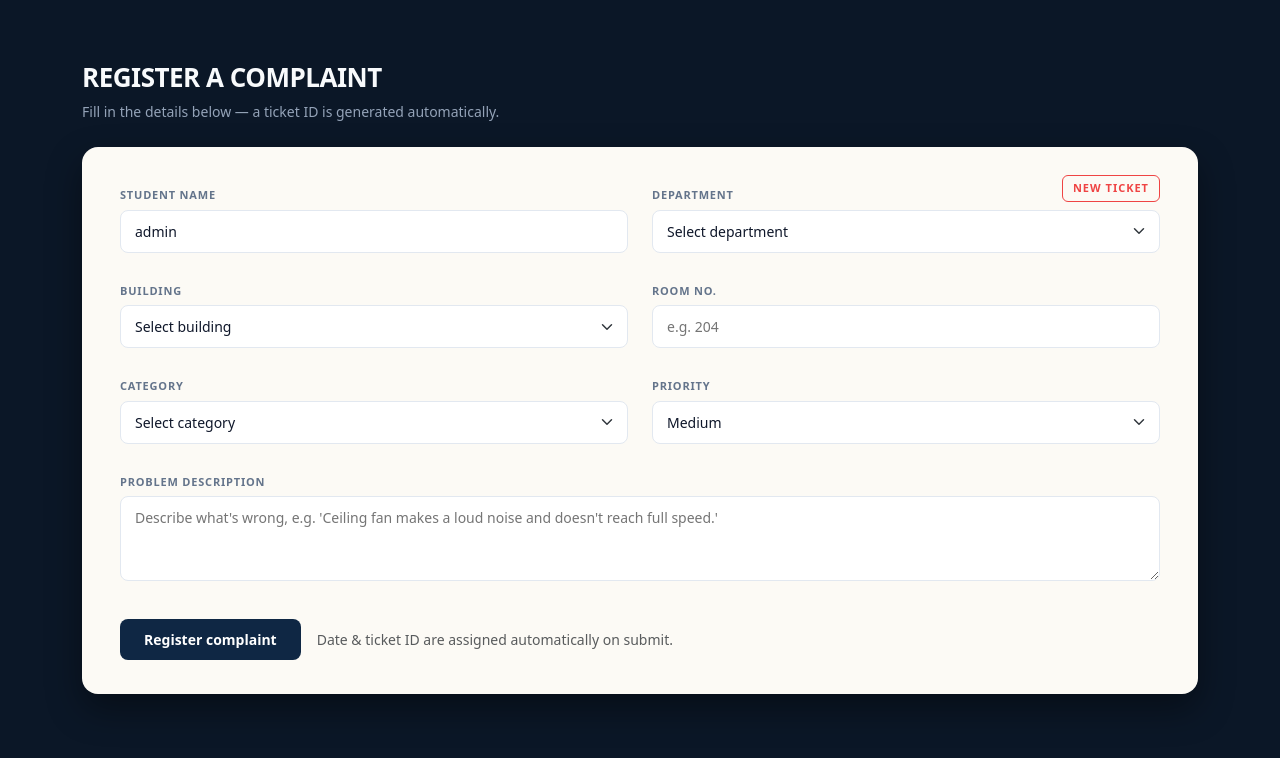
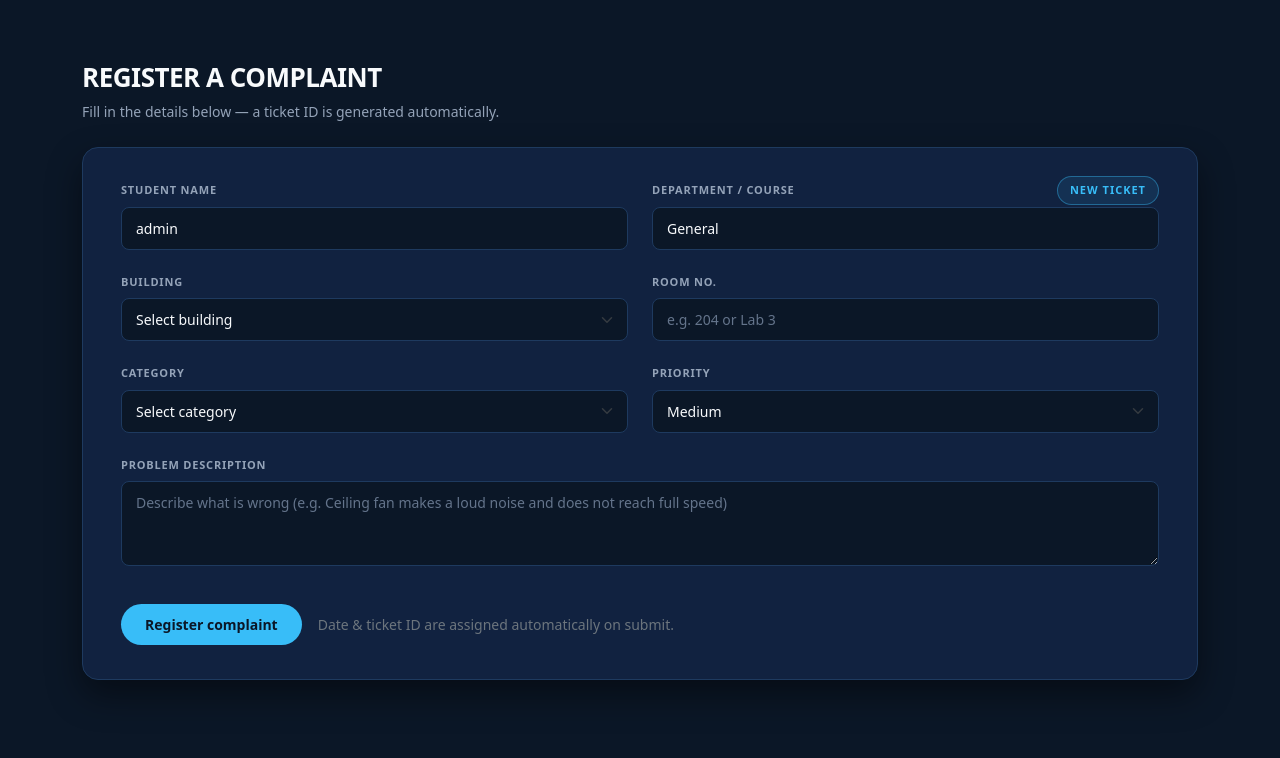
Before and after one commit to kumarsandela06-web/unitrack-campus, a Flask app: page /report_problem in a window 1280 px wide. Shown: the part 59-817 px from the top of the page. After the commit the page ends 746 px from the top, so only its background shows below. Run offline with Flask 3, Linux system fonts and the light colour scheme; a user stored in the database is signed in.

Commit message:
Update report_problem.html

```diff
--- a/unitrack-campus/templates/report_problem.html
+++ b/unitrack-campus/templates/report_problem.html
@@ -8,6 +8,7 @@
         text-transform: uppercase;
         letter-spacing: -0.5px;
         margin-top: 30px;
+        color: #f8fafc;
     }
 
     .page-sub {
@@ -16,13 +17,14 @@
         margin-bottom: 25px;
     }
 
-    /* Cream Paper Ticket Card */
+    /* Dark Slate Card matching the UniTrack dashboard */
     .ticket-card {
-        background-color: #fcfaf5;
+        background-color: #112240;
+        border: 1px solid #1e3a5f;
         border-radius: 16px;
         padding: 34px 38px;
-        color: #1e293b;
-        box-shadow: 0 15px 35px rgba(0, 0, 0, 0.4);
+        color: #f8fafc;
+        box-shadow: 0 15px 35px rgba(0, 0, 0, 0.45);
         position: relative;
     }
 
@@ -30,47 +32,66 @@
         position: absolute;
         top: 28px;
         right: 38px;
-        border: 1px solid #ef4444;
-        color: #ef4444;
+        border: 1px solid rgba(56, 189, 248, 0.4);
+        background: rgba(56, 189, 248, 0.1);
+        color: #38bdf8;
         font-size: 11px;
         font-weight: 800;
         letter-spacing: 1px;
-        padding: 4px 10px;
-        border-radius: 6px;
+        padding: 5px 12px;
+        border-radius: 9999px;
     }
 
     .form-label-custom {
         font-size: 11px;
         font-weight: 800;
         letter-spacing: 0.8px;
-        color: #64748b;
+        color: #94a3b8;
         text-transform: uppercase;
-        margin-bottom: 6px;
+        margin-bottom: 8px;
+        display: block;
     }
 
     .form-control-custom, .form-select-custom {
-        background-color: #ffffff;
-        border: 1px solid #e2e8f0;
+        background-color: #0b1727 !important;
+        border: 1px solid #1e3a5f;
         border-radius: 8px;
         padding: 10px 14px;
         font-size: 14px;
-        color: #0f172a;
+        color: #f8fafc !important;
         width: 100%;
+        transition: border-color 0.2s ease, box-shadow 0.2s ease;
+    }
+
+    .form-control-custom::placeholder {
+        color: #64748b;
     }
 
     .form-control-custom:focus, .form-select-custom:focus {
         border-color: #38bdf8;
+        box-shadow: 0 0 0 2px rgba(56, 189, 248, 0.2);
         outline: none;
     }
 
+    .form-select-custom option {
+        background-color: #0b1727;
+        color: #f8fafc;
+    }
+
     .btn-register-submit {
-        background-color: #0f2744;
-        color: #ffffff;
+        background-color: #38bdf8;
+        color: #0b1727;
         font-weight: 700;
         padding: 10px 24px;
-        border-radius: 8px;
+        border-radius: 9999px;
         border: none;
         font-size: 14px;
+        transition: background-color 0.2s ease, transform 0.1s ease;
+    }
+
+    .btn-register-submit:hover {
+        background-color: #7dd3fc;
+        transform: translateY(-1px);
     }
 </style>
 
@@ -86,18 +107,11 @@
                 <!-- Row 1: Student Name & Department -->
                 <div class="col-md-6">
                     <label class="form-label-custom">Student Name</label>
-                    <input type="text" name="student_name" class="form-control-custom" placeholder="e.g. Rahul Sharma" value="{{ current_user.username if current_user.is_authenticated else '' }}" required>
+                    <input type="text" name="student_name" class="form-control-custom" placeholder="e.g. Rahul Sharma" value="{{ current_user.username if current_user.is_authenticated else '' }}" readonly>
                 </div>
                 <div class="col-md-6">
-                    <label class="form-label-custom">Department</label>
-                    <select name="department" class="form-select form-select-custom" required>
-                        <option value="" disabled selected>Select department</option>
-                        <option value="BCA">BCA</option>
-                        <option value="B.Tech">B.Tech</option>
-                        <option value="MCA">MCA</option>
-                        <option value="BBA">BBA</option>
-                        <option value="B.Sc">B.Sc</option>
-                    </select>
+                    <label class="form-label-custom">Department / Course</label>
+                    <input type="text" name="department" class="form-control-custom" value="{{ (current_user.course ~ ' - ' ~ current_user.department) if (current_user.is_authenticated and current_user.course) else 'General' }}" readonly>
                 </div>
 
                 <!-- Row 2: Building & Room No -->
@@ -112,7 +126,7 @@
                 </div>
                 <div class="col-md-6">
                     <label class="form-label-custom">Room No.</label>
-                    <input type="text" name="room_no" class="form-control-custom" placeholder="e.g. 204" required>
+                    <input type="text" name="room_no" class="form-control-custom" placeholder="e.g. 204 or Lab 3" required>
                 </div>
 
                 <!-- Row 3: Category & Priority -->
@@ -128,7 +142,6 @@
                 <div class="col-md-6">
                     <label class="form-label-custom">Priority</label>
                     <select name="priority" class="form-select form-select-custom" required>
-                        <option value="" disabled selected>Select priority</option>
                         <option value="Low">Low</option>
                         <option value="Medium" selected>Medium</option>
                         <option value="High">High</option>
@@ -138,12 +151,12 @@
                 <!-- Row 4: Problem Description -->
                 <div class="col-12">
                     <label class="form-label-custom">Problem Description</label>
-                    <textarea name="problem" class="form-control-custom" rows="3" placeholder="Describe what's wrong, e.g. 'Ceiling fan makes a loud noise and doesn't reach full speed.'" required></textarea>
+                    <textarea name="problem" class="form-control-custom" rows="3" placeholder="Describe what is wrong (e.g. Ceiling fan makes a loud noise and does not reach full speed)" required></textarea>
                 </div>
 
                 <div class="col-12 d-flex align-items-center gap-3 pt-2">
                     <button type="submit" class="btn-register-submit">Register complaint</button>
-                    <span class="text-muted small">Date & ticket ID are assigned automatically on submit.</span>
+                    <span class="text-secondary small">Date & ticket ID are assigned automatically on submit.</span>
                 </div>
             </div>
         </form>
```
